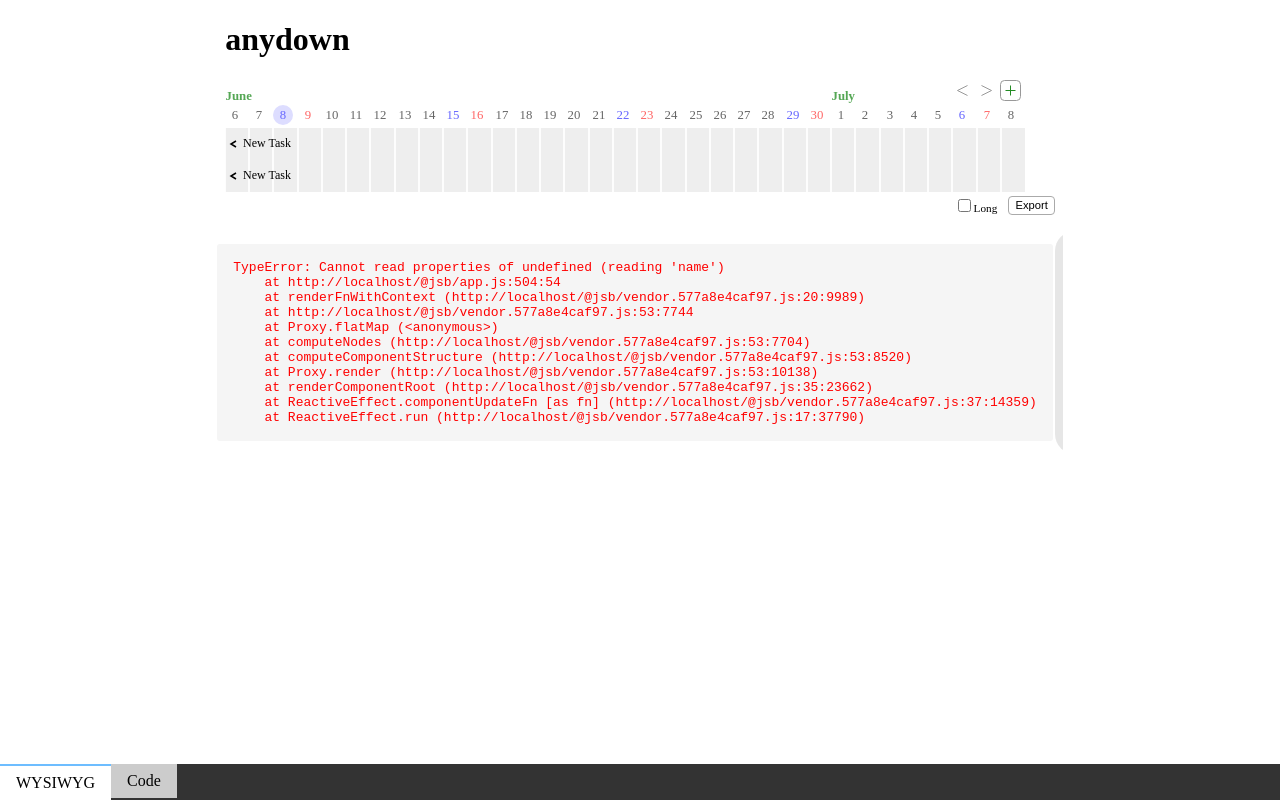
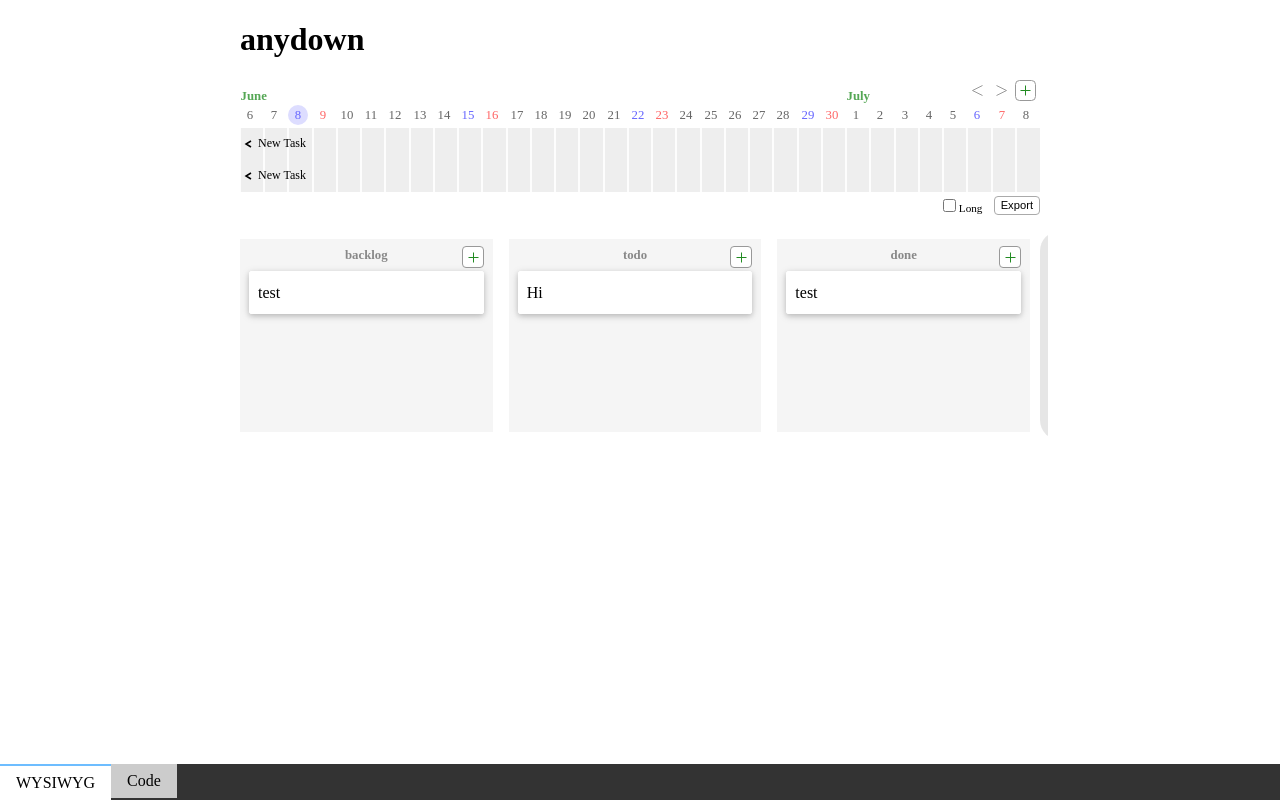
Before and after one commit to anydown/anydown-chibi, a Vue app: page / in a window 1280 px wide. Built offline with nearby package versions, Linux system fonts and the light colour scheme.

Commit message:
kanban: types are broken but it works anyway

```diff
--- a/src/components/Anydown.vue
+++ b/src/components/Anydown.vue
@@ -11,8 +11,6 @@ import { defineComponent } from 'vue'
 import MarkdownBlock from "./MarkdownBlock.vue";
 import CodeBlockKanban from "./CodeBlockKanban.vue";
 import CodeBlockGantt from "./CodeBlockGantt.vue";
-// import CodeBlockCsv from "./CodeBlockCsv.vue";
-// import CodeBlockBlock from "./CodeBlockBlock.vue";
 import CodeBlockPre from "./CodeBlockPre.vue";
 
 interface Block {
@@ -23,6 +21,7 @@ interface Block {
 
 export default defineComponent({
   props: ["blocks"],
+  emits: ["change"],
   methods: {
     onChange(ev: string, block: Block) {
       this.$emit("change", {
@@ -36,8 +35,6 @@ export default defineComponent({
     markdown: MarkdownBlock,
     kanban: CodeBlockKanban,
     gantt: CodeBlockGantt,
-    // csv: CodeBlockCsv,
-    // block: CodeBlockBlock,
     plain: CodeBlockPre
   }
 })
--- a/src/components/CodeBlockGantt.vue
+++ b/src/components/CodeBlockGantt.vue
@@ -9,6 +9,8 @@ export default defineComponent({
   props: {
     input: String
   },
+  emits: ["change"],
+
   data() {
     return {};
   },
--- a/src/components/CodeBlockKanban.vue
+++ b/src/components/CodeBlockKanban.vue
@@ -6,8 +6,8 @@
     </div>
     <draggable v-if="compiled.length > 0" v-model="compiled" group="everykanbanCol" @change="onEnd"
       style="display: flex; flex: 1; position: relative;" handle=".kanban__col-title" ghost-class="ghost"
-      @start="drag = true" @end="drag = false">
-      <template #item="{ col, colIndex }">
+      @start="drag = true" @end="drag = false" item-key="id">
+      <template #item="{ element: col, index: colIndex }">
         <div class="kanban__col" @click.exact="addSelectionCol(colIndex, false)"
           @click.ctrl="addSelectionCol(colIndex, true)" :class="{ selected: isSelectedCol(colIndex) }"
           @dblclick="addTaskByDblclick(colIndex, $event)">
@@ -27,15 +27,15 @@
           </div>
           <div class="kanban__wrapper">
             <draggable v-model="col.cards" group="everykanban" class="draggable--max" @change="onEnd"
-              ghost-class="ghost" @start="drag = true" @end="drag = false">
-              <template #item="{ card, index }" item-key="index">
+              ghost-class="ghost" @start="drag = true" @end="drag = false" item-key="id">
+              <template #item="{ element: card, index }">
                 <div class="kanban__row" @dblclick="startEditing(colIndex, index)"
                   @click.exact.stop="addSelectionCard(colIndex, index, false)"
                   @click.ctrl.stop="addSelectionCard(colIndex, index, true)"
                   :class="{ selected: isSelectedCard(colIndex, index) }">
                   <div class="kanban__row__remove" @click="removeTask(colIndex, index)">×</div>
                   <div class="kanban__row__label" v-if="!(editingCol === colIndex && editingIndex === index)"
-                    v-text="card">
+                    v-text="card.name">
                   </div>
                   <form v-if="editingCol === colIndex && editingIndex === index"
                     @submit.prevent="endEditingAndNew(colIndex, index)" style="margin: 0;">
@@ -64,19 +64,23 @@ const md = new MarkdownIt();
 
 export default defineComponent({
   props: {
-    input: String
+    input: {
+      type: String,
+      required: true
+    }
   },
+  emits: ["change"],
   data() {
     return {
-      compiled: [],
+      compiled: [] as compiler.Kanban[],
       editingText: "",
       editingTitleColText: "",
       editingTitleCol: -1,
       editingCol: -1,
       editingIndex: -1,
-      selectedCol: [],
+      selectedCol: [] as number[],
       selectedCards: { col: -1, cards: [] },
-      copied: null,
+      copied: null as { type: string; data: any } | null,
       drag: false,
     };
   },
@@ -104,7 +108,7 @@ export default defineComponent({
     this.compiled = compiler.compileKanban(this.input);
   },
   methods: {
-    globalKeydown(ev) {
+    globalKeydown(ev: KeyboardEvent) {
       if (ev.key === "Delete") {
         this.onRemove();
       }
@@ -200,7 +204,7 @@ export default defineComponent({
         this.$emit("change", compiler.serializeKanban(this.compiled));
       }
     },
-    addSelectionCol(col, multiple) {
+    addSelectionCol(col: number, multiple: boolean) {
       this.selectedCards = {
         col: -1,
         cards: []
@@ -211,16 +215,16 @@ export default defineComponent({
       this.selectedCol.push(col);
       this.selectedCol.sort();
     },
-    isSelectedCol(selectedCol) {
+    isSelectedCol(selectedCol: number) {
       return this.selectedCol.indexOf(selectedCol) >= 0;
     },
-    isSelectedCard(selectedCol, cardIndex) {
+    isSelectedCard(selectedCol: number, cardIndex: number) {
       return (
         this.selectedCards.col === selectedCol &&
         this.selectedCards.cards.indexOf(cardIndex) >= 0
       );
     },
-    addSelectionCard(col, card, multiple) {
+    addSelectionCard(col: number, card: number, multiple: boolean) {
       this.selectedCol = [];
       if (!multiple) {
         this.selectedCards.cards = [];
@@ -232,22 +236,23 @@ export default defineComponent({
     addColumn() {
       this.compiled.push({
         name: "New Column",
-        cards: []
+        cards: [],
+        id: Math.random()
       });
       this.$emit("change", compiler.serializeKanban(this.compiled));
     },
-    removeColumn(idx) {
+    removeColumn(idx: number) {
       this.compiled.splice(idx, 1);
       this.$emit("change", compiler.serializeKanban(this.compiled));
     },
     onEnd() {
       this.$emit("change", compiler.serializeKanban(this.compiled));
     },
-    startEditing(col, row) {
+    startEditing(col: number, row: number) {
       const oldData = this.compiled[col].cards[row];
       this.editingCol = col;
       this.editingIndex = row;
-      this.editingText = oldData;
+      this.editingText = oldData.name;
       this.$nextTick(() => {
         const el = this.$el.querySelector(".kanban__row__input");
         if (el) {
@@ -255,39 +260,41 @@ export default defineComponent({
         }
       });
     },
-    endEditing(col, row) {
+    endEditing(col: number, row: number) {
       if (this.editingText === "") {
         this.removeTask(col, row);
       } else {
-        this.$set(this.compiled[col].cards, row, this.editingText);
+        this.compiled[col].cards[row].name = this.editingText
         this.$emit("change", compiler.serializeKanban(this.compiled));
       }
       this.editingCol = -1;
       this.editingIndex = -1;
     },
-    endEditingAndNew(col, row) {
+    endEditingAndNew(col: number, row: number) {
       this.endEditing(col, row);
       //for VSCode webview hack, I really want to remove this timeout
       setTimeout(() => {
         this.addTask(col);
       }, 100);
     },
-    addTask(col) {
-      this.compiled[col].cards.push("");
+    addTask(col: number) {
+      this.compiled[col].cards.push({ name: "", id: Math.random() });
       this.startEditing(col, this.compiled[col].cards.length - 1);
     },
-    addTaskByDblclick(col, ev) {
+    addTaskByDblclick(col: number, ev: MouseEvent) {
       // because of we use vue-draggable
-      if (ev.target.classList.contains("draggable--max")) {
+      const target = ev.target as HTMLElement;
+
+      if (target.classList.contains("draggable--max")) {
         this.addTask(col);
       }
     },
-    removeTask(col, row) {
+    removeTask(col: number, row: number) {
       const oldData = this.compiled[col].cards[row];
-      this.$delete(this.compiled[col].cards, row);
+      delete this.compiled[col].cards[row];
       this.$emit("change", compiler.serializeKanban(this.compiled));
     },
-    editTitle(col) {
+    editTitle(col: number) {
       this.editingTitleCol = col;
       const oldData = this.compiled[col].name;
       this.editingTitleColText = oldData;
@@ -299,7 +306,7 @@ export default defineComponent({
         }
       });
     },
-    endEditingTitle(col) {
+    endEditingTitle(col: number) {
       if (this.editingTitleColText === "") {
         this.editingTitleCol = -1;
       } else {
--- a/src/components/gantt-compiler.ts
+++ b/src/components/gantt-compiler.ts
@@ -3,8 +3,17 @@ import * as util from "./gantt-util";
 const delimiter = ",";
 export function compile(input: string) {
   let data = input.split(/[\r|\n|\r\n]/).filter((item) => item.length > 0);
+
+  if (data.length === 0) {
+    return [];
+  }
+
   return data.map((item) => {
     const ary = item.split(delimiter);
+    if (ary.length !== 3) {
+      throw new Error("Invalid data format");
+    }
+
     return {
       name: ary[0],
       start: util.getNewDate(ary[1], 0).getTime(),
--- a/src/components/gantt.vue
+++ b/src/components/gantt.vue
@@ -119,6 +119,8 @@ export default defineComponent({
       required: true
     }
   },
+  emits: ["change"],
+
   data() {
     return {
       tasks: [] as gantt.Task[],
--- a/src/components/kanban-compiler.ts
+++ b/src/components/kanban-compiler.ts
@@ -14,36 +14,47 @@ function removeMarkup(line: string, chara: string) {
     .trim();
 }
 
-interface Kanban {
+export interface Card {
   name: string;
-  cards: string[];
+  id: number;
+}
+
+export interface Kanban {
+  name: string;
+  id: number;
+  cards: Card[];
 }
 
 export function compileKanban(input: string) {
   const lines = input.split(/[\r|\n|\r\n]/);
   const output: Kanban[] = [];
-  let cards: string[] = [];
-  lines.forEach(function (line) {
+  let cards: Card[] = [];
+  let count = 0;
+  lines.forEach(function (line, index) {
     if (isHeading(line)) {
       cards = [];
 
       output.push({
+        id: index,
         name: removeMarkup(line, "#"),
         cards: cards,
       });
     } else if (isList(line)) {
-      cards.push(removeMarkup(removeMarkup(line, "-"), "*"));
+      cards.push({
+        name: removeMarkup(removeMarkup(line, "-"), "*"),
+        id: count++,
+      });
     }
   });
   return output;
 }
 
-function cardsToString(cards: string[]) {
+function cardsToString(cards: Card[]) {
   return cards.map(toList).join("\n");
 }
 
-function toList(card: string) {
-  return "- " + card;
+function toList(card: Card) {
+  return "- " + card.name;
 }
 
 export function serializeKanban(data: Kanban[]) {
```
